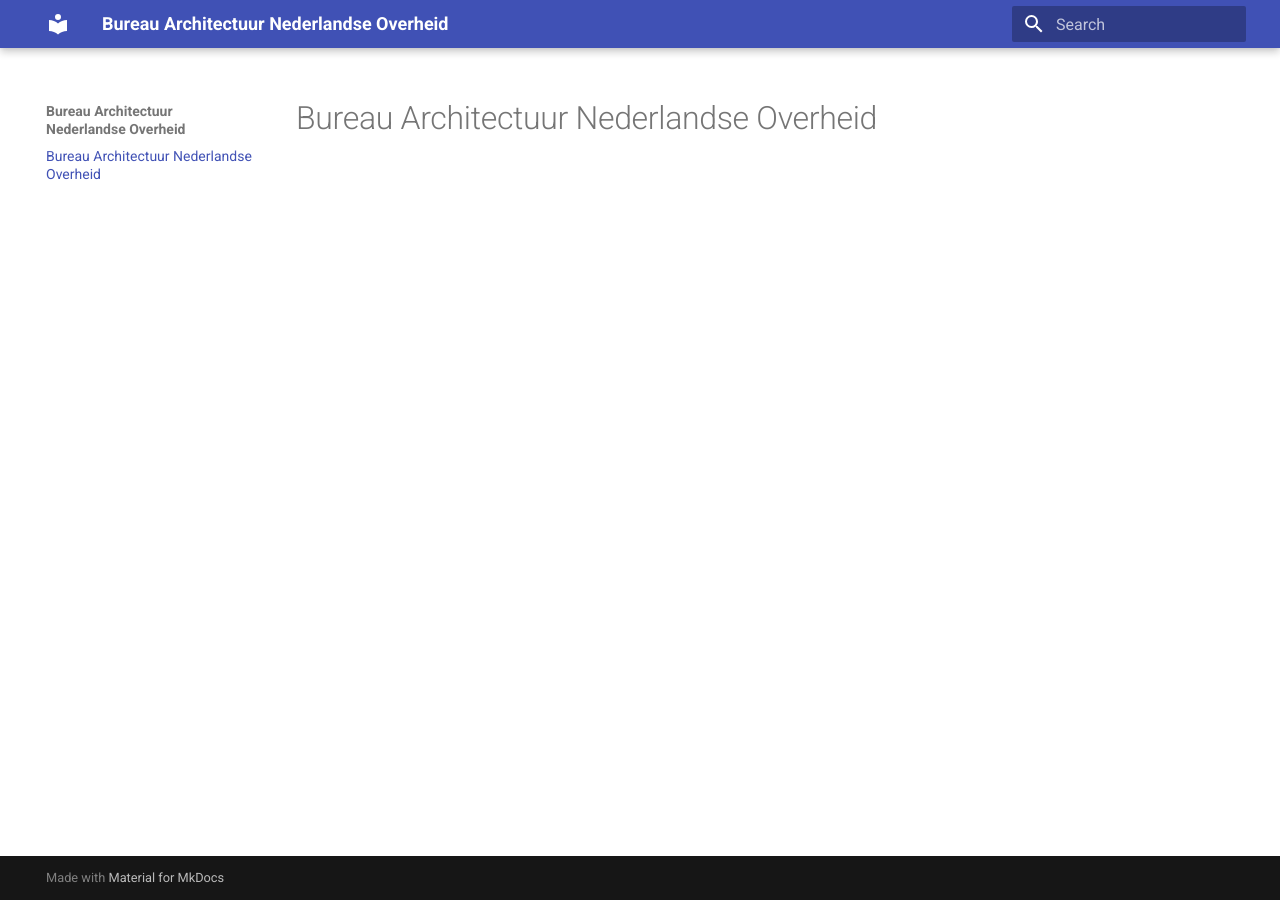
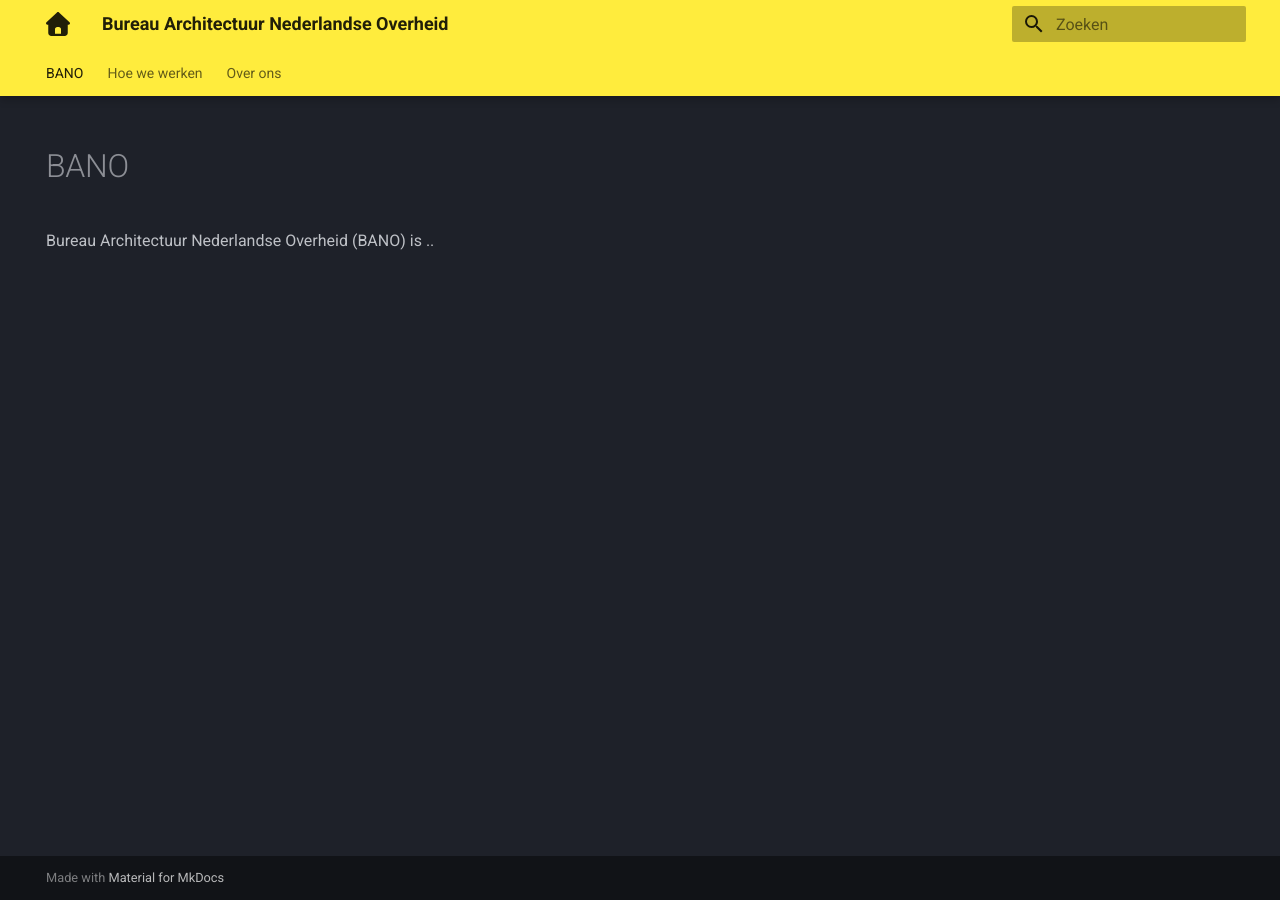
Before and after one commit to MinBZK/BASE, an MkDocs documentation site: the page built from docs/index.md, in a window 1280 px wide. Built offline with MkDocs 1.6.1 and Material for MkDocs 9.7.7, drawn with Linux system fonts in a browser that asks for light colours.

Commit message:
add content

```diff
--- a/docs/index.md
+++ b/docs/index.md
@@ -1 +1,8 @@
-# Bureau Architectuur Nederlandse Overheid
+---
+hide:
+  - navigation
+---
+
+# BANO
+
+Bureau Architectuur Nederlandse Overheid (BANO) is ..
--- a/mkdocs.yml
+++ b/mkdocs.yml
@@ -2,3 +2,44 @@ site_name: Bureau Architectuur Nederlandse Overheid
 site_url: https://minbzk.github.io/BANO/
 theme:
   name: material
+  language: nl
+  palette:
+    primary: yellow
+    scheme: slate
+  features:
+    - content.action.edit
+    - content.code.copy
+    - navigation.indexes
+    - navigation.instant
+    - navigation.path
+    - navigation.tabs
+    - navigation.tabs.sticky
+    - navigation.top
+    - navigation.tracking
+    - search.highlight
+    - search.suggest
+  icon:
+    logo: fontawesome/solid/house
+    annotation: fontawesome/solid/circle-info
+
+
+markdown_extensions:
+  - pymdownx.superfences:
+      custom_fences:
+        - name: mermaid
+          class: mermaid
+          format: !!python/name:pymdownx.superfences.fence_code_format
+  - pymdownx.tabbed:
+      alternate_style: true
+  - pymdownx.superfences
+  - footnotes
+  - pymdownx.details
+  - admonition
+  - attr_list
+  - abbr
+  - md_in_html
+  - pymdownx.tasklist:
+      custom_checkbox: true
+  - pymdownx.emoji:
+      emoji_index: !!python/name:material.extensions.emoji.twemoji
+      emoji_generator: !!python/name:material.extensions.emoji.to_svg
```
Also changed, not shown: docs/Hoe_we_werken/onboarding/index.md (added, +3 -0 lines), docs/Hoe_we_werken/retros.md (added, +1 -0 lines), docs/Over_ons/contact.md (added, +3 -0 lines), docs/Over_ons/.pages (added), docs/img/anne.png (added).
